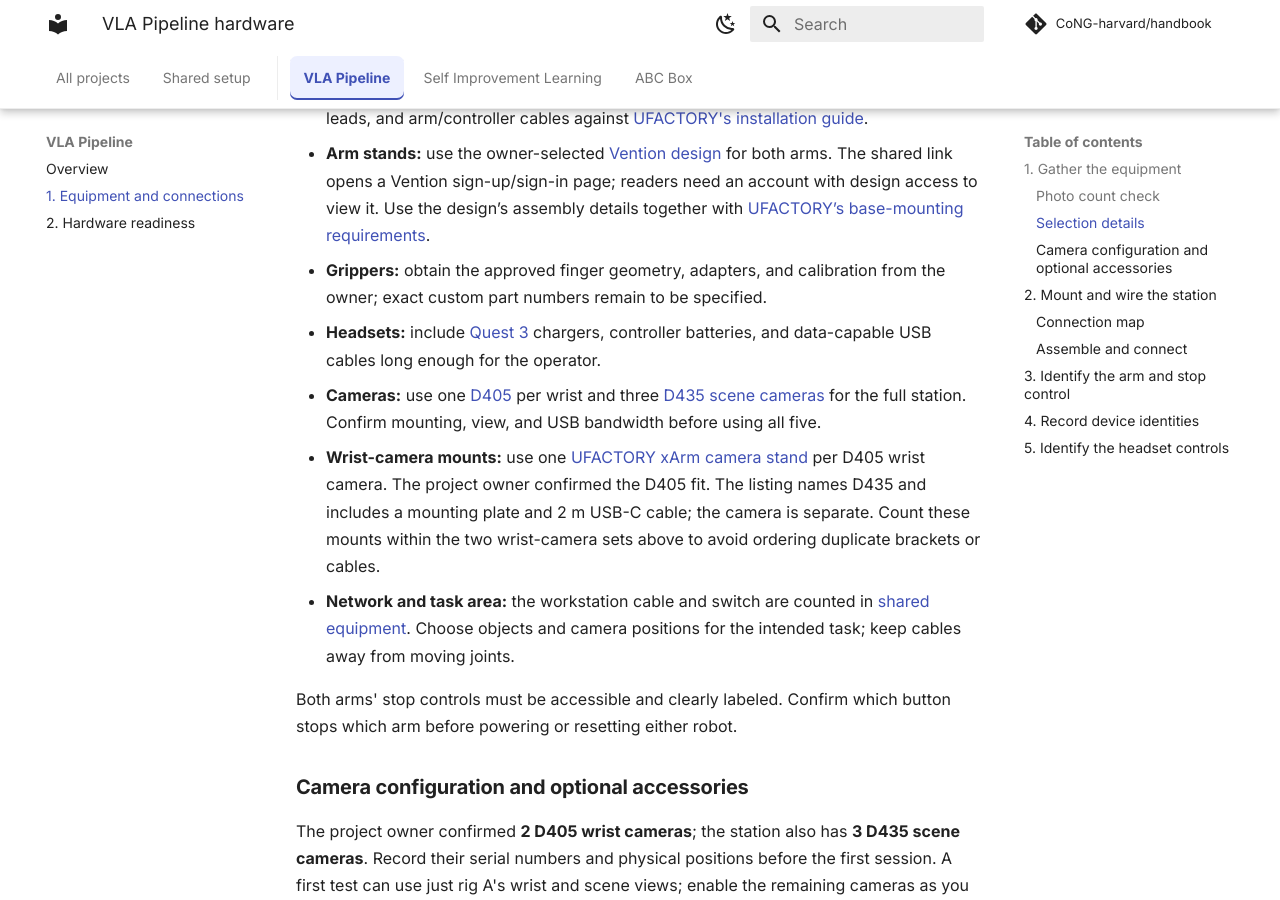
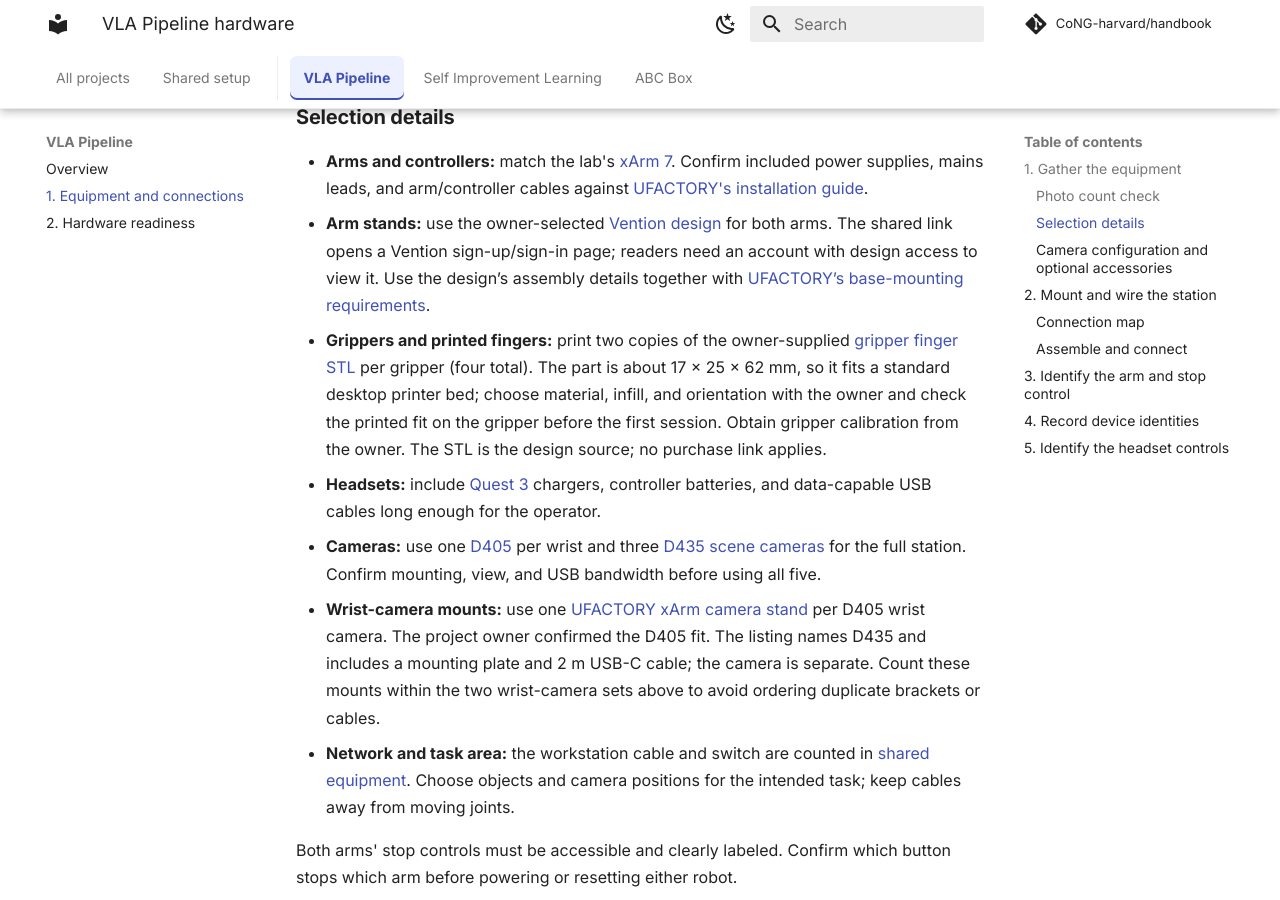
Before and after one commit to CoNG-harvard/handbook, an MkDocs documentation site: the page built from docs/vla-pipeline/hardware/index.md, in a window 1280 px wide and 900 px high, scrolled down 2123 px. Built offline with MkDocs 1.6.1 and Material for MkDocs 9.7.7, drawn with Linux system fonts in a browser that asks for light colours; comment, search, counter and statistics services are not loaded; some of the changed text lies outside the part shown.

Commit message:
Add 3D-printed xArm gripper finger STL
Check in the owner-supplied gripper finger STL under the VLA Pipeline
assets, link it from the hardware inventory, selection details, and
equipment references, and replace the missing-finger wording with
print and fit-check guidance. Two fingers per gripper, four total.

```diff
--- a/docs/vla-pipeline/hardware/index.md
+++ b/docs/vla-pipeline/hardware/index.md
@@ -18,7 +18,8 @@ Product links identify known models. **Catalogs** and assembly **references** co
 |---|---|---|
 | UFACTORY xArm 7 robot | 2 | [UFACTORY xArm](https://www.ufactory.cc/xarm-collaborative-robot/) — select xArm 7 |
 | Matching control box and cable/power set | 2 sets | [Control box and supplied cables](https://docs.xarm.ufactory.cc/2.hardware_installation.html) — installation reference |
-| Compatible xArm gripper and mounting/cable set | 2 sets | [UFACTORY grippers](https://www.ufactory.cc/solution-pickandplace/) — reference; lab fingers/adapters to specify |
+| Compatible xArm gripper and mounting/cable set | 2 sets | [UFACTORY grippers](https://www.ufactory.cc/solution-pickandplace/) — reference; lab-printed fingers listed below |
+| 3D-printed gripper finger | 4; two per gripper | [Finger STL](../assets/xarm-gripper-finger.stl) — lab-designed part; print in-house, see selection details |
 | Vention arm stand | 2; one per xArm | [Vention stand design 506323](https://vention.com/machine-builder/506323) — Vention account/design access required |
 | Shared work table | 1 | [Workbench catalog](https://www.mcmaster.com/products/workbenches/) — size/load rating to specify |
 | Meta Quest 3 headset | 2 for the full station; 1 for one-operator, two-arm use | [Meta Quest 3](https://www.meta.com/quest/quest-3/) |
@@ -39,7 +40,7 @@ The current photo shows **2 arms, 2 wrist cameras, and 3 scene cameras**: **5 ca
 
 - **Arms and controllers:** match the lab's [xArm 7](https://www.ufactory.cc/xarm-collaborative-robot/). Confirm included power supplies, mains leads, and arm/controller cables against [UFACTORY's installation guide](https://docs.xarm.ufactory.cc/2.hardware_installation.html).
 - **Arm stands:** use the owner-selected [Vention design](https://vention.com/machine-builder/506323) for both arms. The shared link opens a Vention sign-up/sign-in page; readers need an account with design access to view it. Use the design’s assembly details together with [UFACTORY’s base-mounting requirements](https://docs.xarm.ufactory.cc/2.hardware_installation.html).
-- **Grippers:** obtain the approved finger geometry, adapters, and calibration from the owner; exact custom part numbers remain to be specified.
+- **Grippers and printed fingers:** print two copies of the owner-supplied [gripper finger STL](../assets/xarm-gripper-finger.stl) per gripper (four total). The part is about 17 × 25 × 62 mm, so it fits a standard desktop printer bed; choose material, infill, and orientation with the owner and check the printed fit on the gripper before the first session. Obtain gripper calibration from the owner. The STL is the design source; no purchase link applies.
 - **Headsets:** include [Quest 3](https://www.meta.com/quest/quest-3/) chargers, controller batteries, and data-capable USB cables long enough for the operator.
 - **Cameras:** use one [D405](https://www.realsenseai.com/product-family/d405-series/) per wrist and three [D435 scene cameras](https://www.realsenseai.com/products/stereo-depth-camera-d435/) for the full station. Confirm mounting, view, and USB bandwidth before using all five.
 - **Wrist-camera mounts:** use one [UFACTORY xArm camera stand](https://www.ufactory.us/product/ufactory-xarm-camera-stand) per D405 wrist camera. The project owner confirmed the D405 fit. The listing names D435 and includes a mounting plate and 2 m USB-C cable; the camera is separate. Count these mounts within the two wrist-camera sets above to avoid ordering duplicate brackets or cables.
```
Also changed, not shown: docs/getting-started/sources.md (+3 -2 lines), docs/vla-pipeline/index.md (+1 -1 lines), validation/2026-09-26.md (+5 -1 lines), 1 other file.
